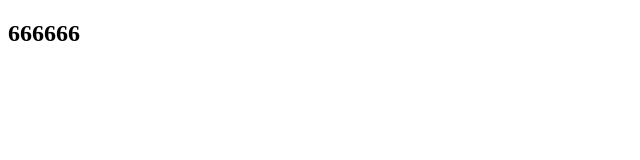
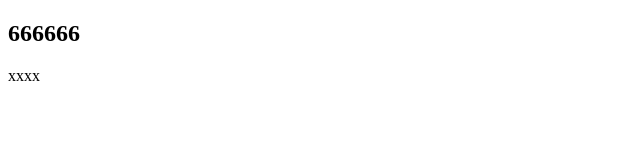
Before and after one commit to yankang1234/who, a website: page index.html in a window 1280 px wide. Shown: the full height of the page, 0-640 px from the left. Drawn offline with Linux system fonts and the light colour scheme.

Commit message:
新增span标签

```diff
--- a/index.html
+++ b/index.html
@@ -9,6 +9,7 @@
 </head>
 <body>
     <h2>666666</h2>
+    <span>xxxx</span>
     <script src="./index.js"></script>
 </body>
 </html>
```
